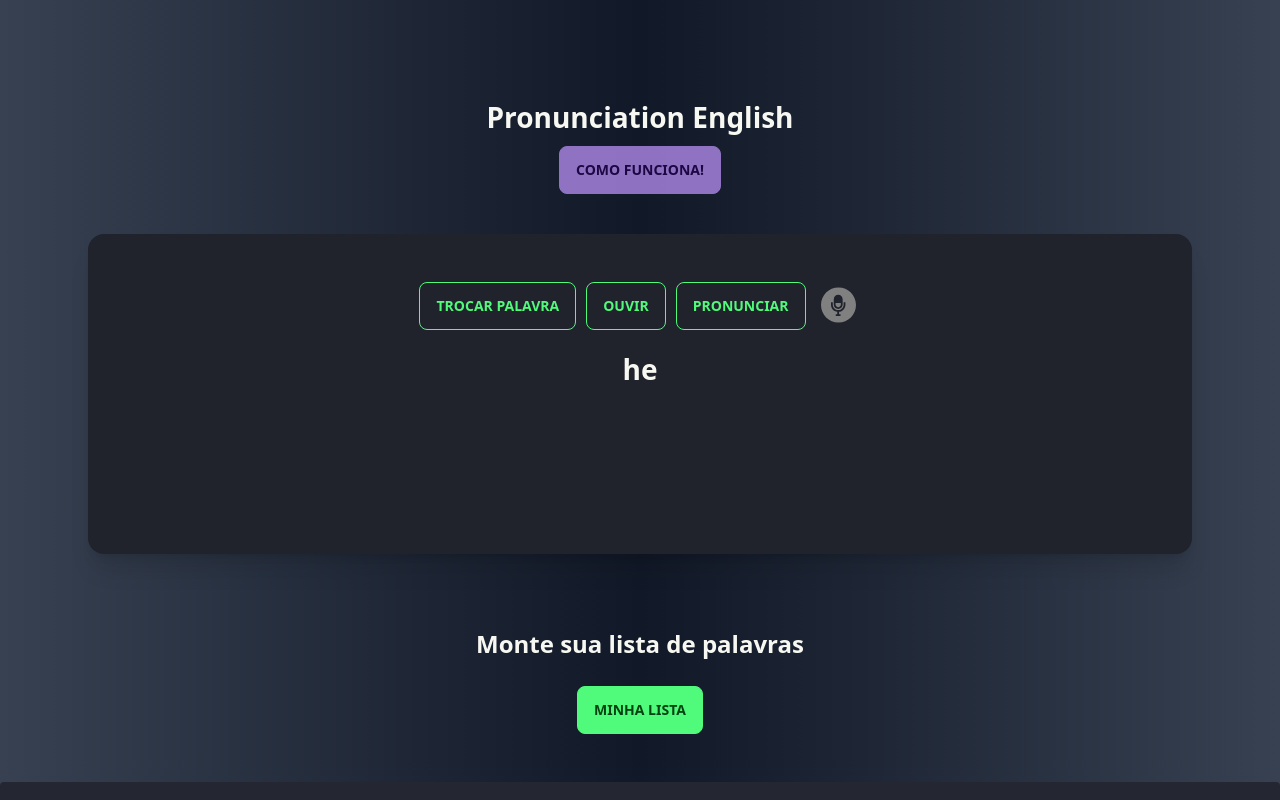
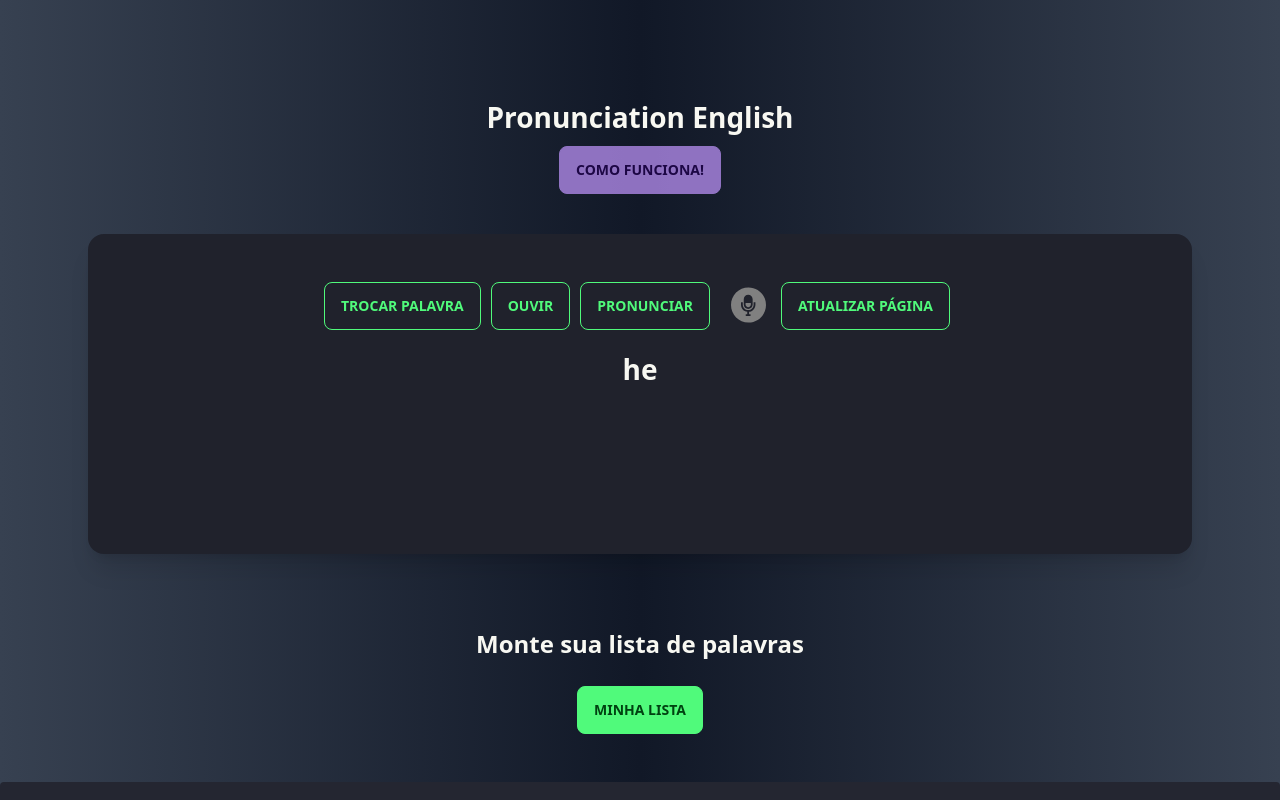
Before and after one commit to AlanStall/practice-english, a React (Vite) app: page / in a window 1280 px wide. Shown: the top 800 px of the page. Built offline with nearby package versions, Linux system fonts and the light colour scheme.

Commit message:
update third week november 2022

```diff
--- /dev/null
+++ b/src/Components/IconMicrophone.jsx
@@ -0,0 +1,18 @@
+import React from 'react';
+
+export function IconMicrophone() {
+  return (
+    <>
+        <svg
+            xmlns="http://www.w3.org/2000/svg"
+            width="35"
+            height="35"
+            viewBox="0 0 300 300"
+            className="fill-current h-10"
+        >
+        <path d="M149.996,0C67.157,0,0.001,67.161,0.001,149.997S67.157,300,149.996,300s150.003-67.163,150.003-150.003S232.835,0,149.996,0z M109.368,100.055c0-21.018,17.1-38.115,38.115-38.115s38.115,17.099,38.115,38.115v45.782c0,21.016-17.1,38.113-38.115,38.113c-21.015,0-38.115-17.1-38.115-38.113V100.055z M209.384,147.282c0,31.662-23.905,57.832-54.613,61.452v20.915h12.802v15.562H126.41v-15.562h12.802v-21.042c-30.231-4.056-53.628-30.003-53.628-61.328v-21.742h15.562v21.742c0,25.549,20.788,46.334,46.337,46.334s46.34-20.788,46.34-46.334v-21.742h15.562C209.384,125.537,209.384,147.282,209.384,147.282z"/>
+                <path d="M147.483,168.391c12.436,0,22.554-10.115,22.554-22.551v-12.991h-45.108v12.991C124.929,158.274,135.047,168.391,147.483,168.391z"/>
+        </svg>
+    </>
+  );
+}
--- a/src/Pages/Pronunciation.jsx
+++ b/src/Pages/Pronunciation.jsx
@@ -1,5 +1,6 @@
 import React, { useState } from 'react';
 import { useNavigate } from 'react-router-dom';
+import { IconMicrophone } from '../Components/IconMicrophone.jsx'
 
 export function Pronunciation() {
   const navigate = useNavigate();
@@ -1019,7 +1020,7 @@ export function Pronunciation() {
               TROCAR PALAVRA
             </button>
             <button
-              className="btn btn-sm btn-outline btn-success xs:btn-md  mr-2"
+              className="btn btn-sm btn-outline btn-success xs:btn-md mr-2"
               onClick={listenWord}
               disabled={disabledListening}
             >
@@ -1030,21 +1031,19 @@ export function Pronunciation() {
             >
               PRONUNCIAR
             </button>
-            <button className="relative top-3.5 rounded-md pointer-events-none"
+            <button className="relative top-3.5 rounded-md pointer-events-none mx-2"
               style={{ animation: microphoneOn ? 'pulse 1.5s ease-out infinite' : '' , color: microphoneOn ? '#fa4b4bfb' : 'gray'}}
               aria-label="Microphone"
               >
-                <svg
-                xmlns="http://www.w3.org/2000/svg"
-                width="35"
-                height="35"
-                viewBox="0 0 300 300"
-                className="fill-current h-10"
-                >
-                <path d="M149.996,0C67.157,0,0.001,67.161,0.001,149.997S67.157,300,149.996,300s150.003-67.163,150.003-150.003S232.835,0,149.996,0z M109.368,100.055c0-21.018,17.1-38.115,38.115-38.115s38.115,17.099,38.115,38.115v45.782c0,21.016-17.1,38.113-38.115,38.113c-21.015,0-38.115-17.1-38.115-38.113V100.055z M209.384,147.282c0,31.662-23.905,57.832-54.613,61.452v20.915h12.802v15.562H126.41v-15.562h12.802v-21.042c-30.231-4.056-53.628-30.003-53.628-61.328v-21.742h15.562v21.742c0,25.549,20.788,46.334,46.337,46.334s46.34-20.788,46.34-46.334v-21.742h15.562C209.384,125.537,209.384,147.282,209.384,147.282z"/>
-			          <path d="M147.483,168.391c12.436,0,22.554-10.115,22.554-22.551v-12.991h-45.108v12.991C124.929,158.274,135.047,168.391,147.483,168.391z"/>
-                </svg>
+                < IconMicrophone />
             </button>
+            <button
+                className="btn btn-sm btn-outline btn-success xs:btn-md mr-2"
+                onClick={() => window.location.reload(true)}
+            >
+                ATUALIZAR PÁGINA
+            </button>
+
             <p className="text-center text-[14px] font-bold p-2 xs2:text-[24px] xs2:p-4 sm:text-[28px]">
               {word}
             </p>
```
Also changed, not shown: 1 other file (tests, documents, lock files or other folders).
